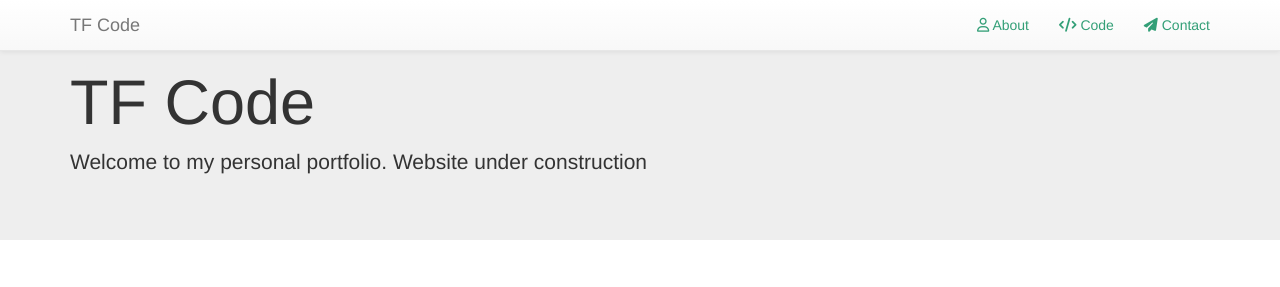
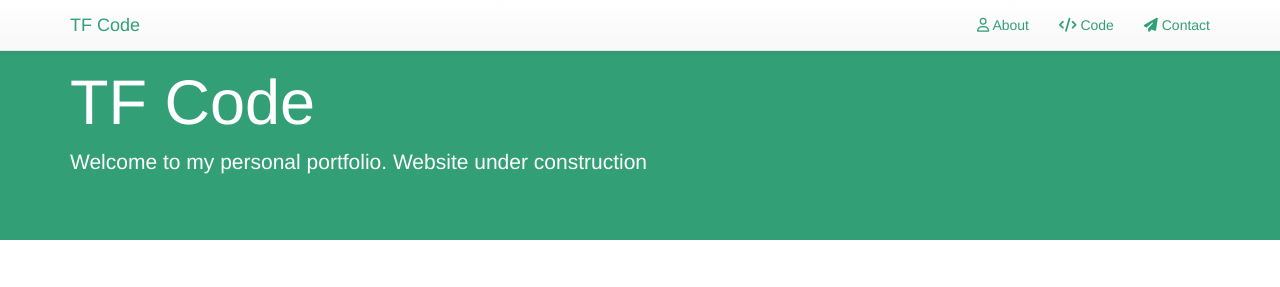
Before and after one commit to trentfridey/trentfridey.github.io, a plain HTML site: page index.html in a window 1280 px wide. Shown: the top 287 px of the page. Drawn offline with nearby package versions, Linux system fonts and the light colour scheme.

Commit message:
update index and style

```diff
--- a/index.html
+++ b/index.html
@@ -8,7 +8,7 @@
   href="https://maxcdn.bootstrapcdn.com/bootstrap/3.3.7/css/bootstrap-theme.min.css"
   integrity="sha384-rHyoN1iRsVXV4nD0JutlnGaslCJuC7uwjduW9SVrLvRYooPp2bWYgmgJQIXwl/Sp"
   crossorigin="anonymous">
-  <link rel="stylesheet" href="style.css">
+
   <script src="https://maxcdn.bootstrapcdn.com/bootstrap/3.3.7/js/bootstrap.min.js"
   integrity="sha384-Tc5IQib027qvyjSMfHjOMaLkfuWVxZxUPnCJA7l2mCWNIpG9mGCD8wGNIcPD7Txa"
   crossorigin="anonymous"></script>
@@ -20,12 +20,13 @@
   <title>
     Portfolio - TF Code
   </title>
+  <link rel="stylesheet" href="style.css">
 </head>
 <body>
   <nav class="navbar navbar-default navbar-fixed-top">
     <div class="container">
       <div class="navbar-header">
-        <a class="navbar-brand" href="#top">TF Code</a>
+        <a class="navbar-brand" href="#top" id="brand">TF Code</a>
       </div>
       <div id="navbar" class="navbar-collapse collapse">
         <ul class="nav navbar-nav navbar-right">
--- a/style.css
+++ b/style.css
@@ -8,15 +8,16 @@
   background-color: #339F77;
   color:white;
 }
-.container.navbar-header.navbar-brand a{
+#brand{
   color:#339F77;
   font-family:"Segoe UI Light" monospace;
 }
-.container.navbar-header.navbar-brand a:hover{
-  color:#339F77;
+#brand:hover{
+  background-color:#339F77;
+  color:white;
   font-family:"Segoe UI Light" monospace;
 }
-.jumbotron.container h2{
+.jumbotron{
   background-color:#339f77;
   color:white;
 }
```
